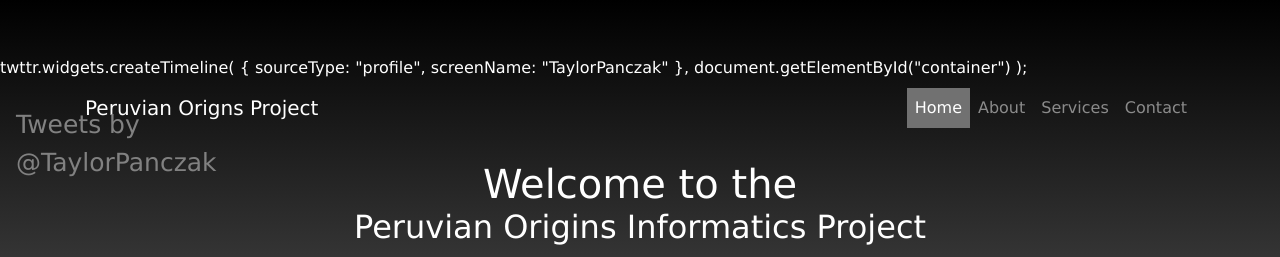
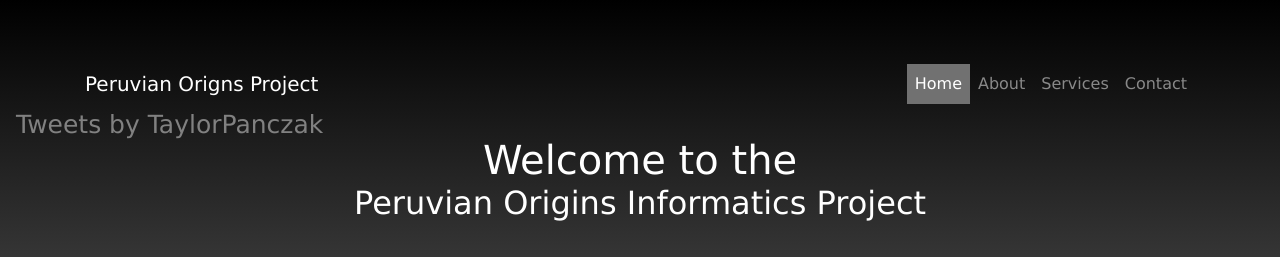
Before and after one commit to Taylorpanczak/Peruvian-Origins-Informatics-Project, a website: page index.html in a window 1280 px wide. Shown: the top 257 px of the page. Drawn offline with Linux system fonts and the light colour scheme.

Commit message:
Update index.html

```diff
--- a/index.html
+++ b/index.html
@@ -7,13 +7,7 @@
     <meta name="viewport" content="width=device-width, initial-scale=1, shrink-to-fit=no">
     <meta name="description" content="">
     <meta name="author" content="">
-twttr.widgets.createTimeline(
-  {
-    sourceType: "profile",
-    screenName: "TaylorPanczak"
-  },
-  document.getElementById("container")
-);
+
     <title>Peruvian Origns Informatics Project</title>
 
     <!-- Bootstrap core CSS -->
@@ -188,11 +182,7 @@ img {vertical-align: middle;}
     <!-- Page Content -->
     <div class="container">
       <div class="sidenav">
-  <a class="twitter-timeline"
-  href="https://twitter.com/TaylorPanczak"
-  data-tweet-limit="3">
-Tweets by @TaylorPanczak
-</a>
+  <a class="twitter-timeline" data-theme="dark" href="https://twitter.com/TaylorPanczak?ref_src=twsrc%5Etfw">Tweets by TaylorPanczak</a> <script async src="https://platform.twitter.com/widgets.js" overflow-y:hidden charset="utf-8"></script>
 </div>
       <div class="sidenavright">
   <a href="#about">About</a>
```
